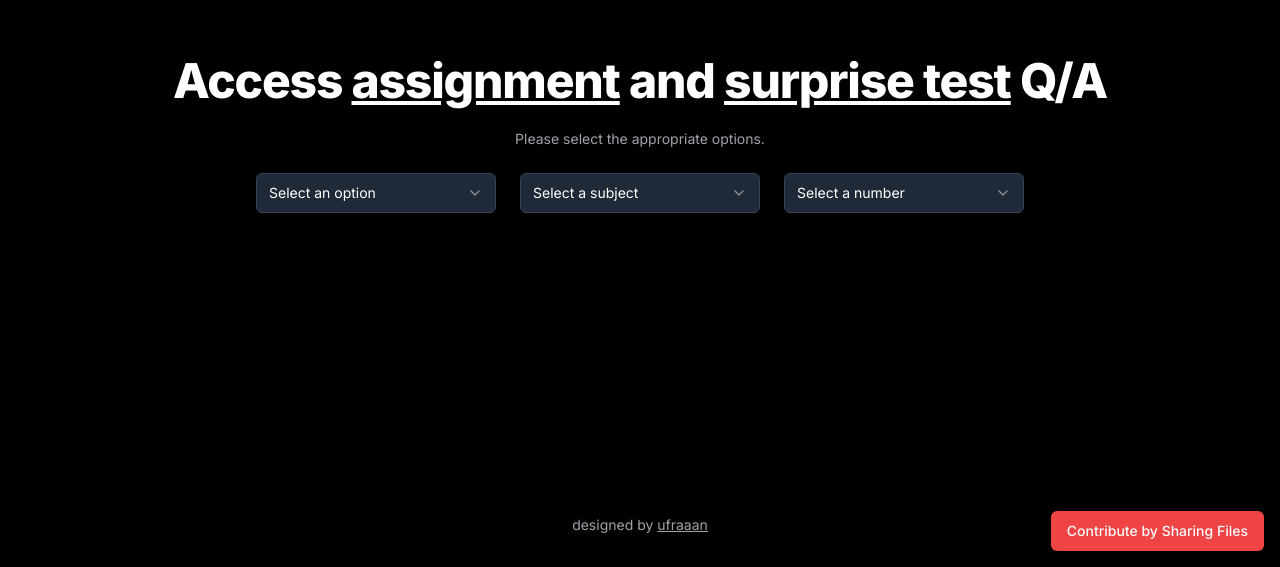
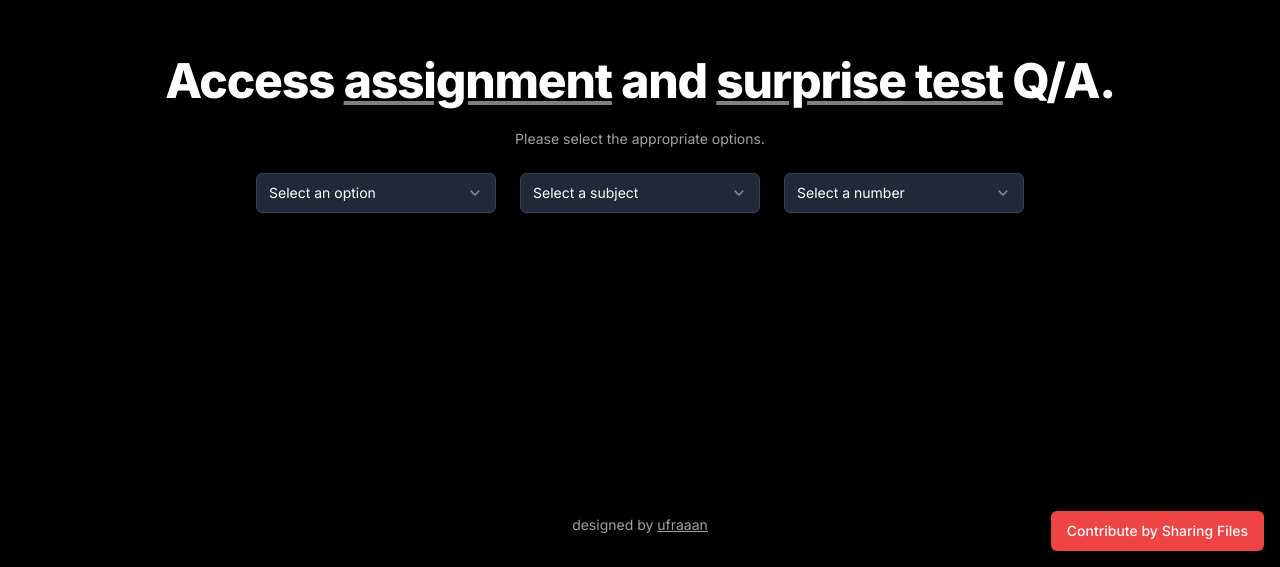
Before and after one commit to moroii69/edu-downloads, a Next.js app: page / in a window 1280 px wide. Shown: the part 233-800 px from the top of the page. Built offline with nearby package versions, Linux system fonts and the light colour scheme.

Commit message:
Fixed component export issues in page.tsx.

```diff
--- a/src/app/page.tsx
+++ b/src/app/page.tsx
@@ -23,17 +23,25 @@ import {
   AlertDialogTrigger,
 } from "@/components/ui/alert-dialog";
 
-// TypographyH1 component
-export function TypographyH1() {
+// TypographyH1 Component
+function TypographyH1() {
   return (
     <h1 className="scroll-m-20 text-4xl font-extrabold tracking-tight lg:text-5xl text-white mb-6">
-      Access <span className="underline">assignment</span> and <span className="underline">surprise test</span> Q/A
+      Access{" "}
+      <span className="underline" style={{ textDecorationColor: "rgba(255, 255, 255, 0.5)" }}>
+        assignment
+      </span>{" "}
+      and{" "}
+      <span className="underline" style={{ textDecorationColor: "rgba(255, 255, 255, 0.5)" }}>
+        surprise test
+      </span>{" "}
+      Q/A.
     </h1>
   );
 }
 
-// Updated TypographyMuted component with a more professional message
-export function TypographyMuted() {
+// TypographyMuted Component
+function TypographyMuted() {
   return (
     <p className="text-sm" style={{ color: "rgb(161, 161, 170)" }}>
       Please select the appropriate options.
@@ -41,7 +49,21 @@ export function TypographyMuted() {
   );
 }
 
-export default function Page() {
+// Footer Component
+function Footer() {
+  return (
+    <footer className="absolute bottom-0 w-full text-sm text-center mb-4" style={{ color: "rgb(161, 161, 170)" }}>
+      <p className="mb-4">
+        designed by{" "}
+        <a href="https://github.com/moroii69" target="_blank" rel="noopener noreferrer" className="underline">
+          ufraaan
+        </a>
+      </p>
+    </footer>
+  );
+}
+
+export default function Home() {
   const [firstValue, setFirstValue] = React.useState<string | null>(null);
   const [secondValue, setSecondValue] = React.useState<string | null>(null);
   const [thirdValue, setThirdValue] = React.useState<string | null>(null);
@@ -58,10 +80,13 @@ export default function Page() {
     }
 
     if (filePath) {
-      const baseUrl = process.env.NODE_ENV === "development"
-        ? `http://localhost:5000/${filePath}`
-        : `https://edu-downloads.vercel.app/${filePath}`;
-      window.location.href = baseUrl;
+      if (process.env.NODE_ENV === "development") {
+        // For local development
+        window.location.href = `http://localhost:5000/${filePath}`;
+      } else {
+        // For production
+        window.location.href = `https://edu-downloads.vercel.app/${filePath}`;
+      }
     }
   };
 
@@ -159,14 +184,7 @@ export default function Page() {
       </div>
 
       {/* Footer */}
-      <footer className="absolute bottom-0 w-full text-sm text-center mb-4" style={{ color: "rgb(161, 161, 170)" }}>
-        <p className="mb-4">
-          designed by{" "}
-          <a href="https://github.com/moroii69" target="_blank" rel="noopener noreferrer" className="underline">
-            ufraaan
-          </a>
-        </p>
-      </footer>
+      <Footer />
     </main>
   );
 }
```
